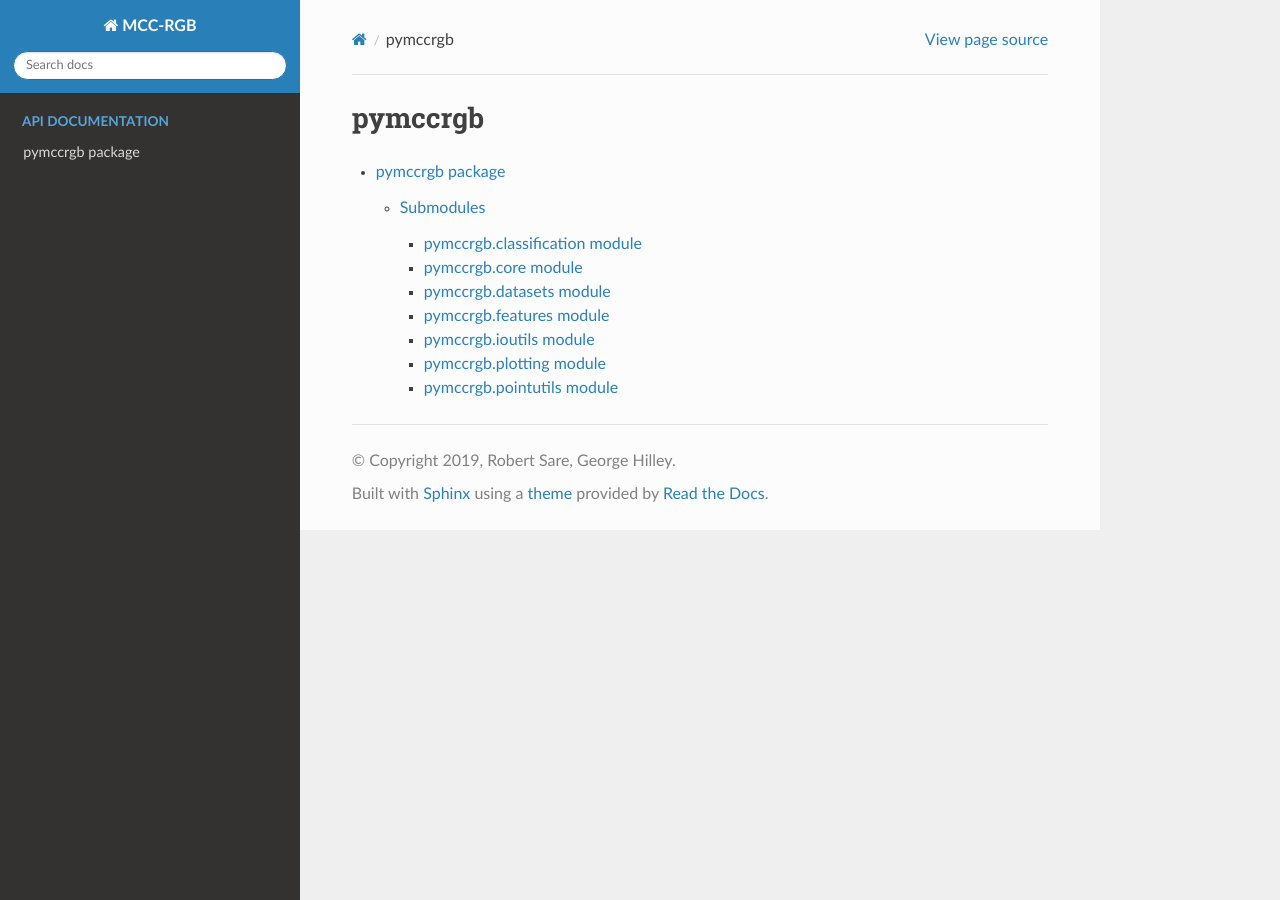
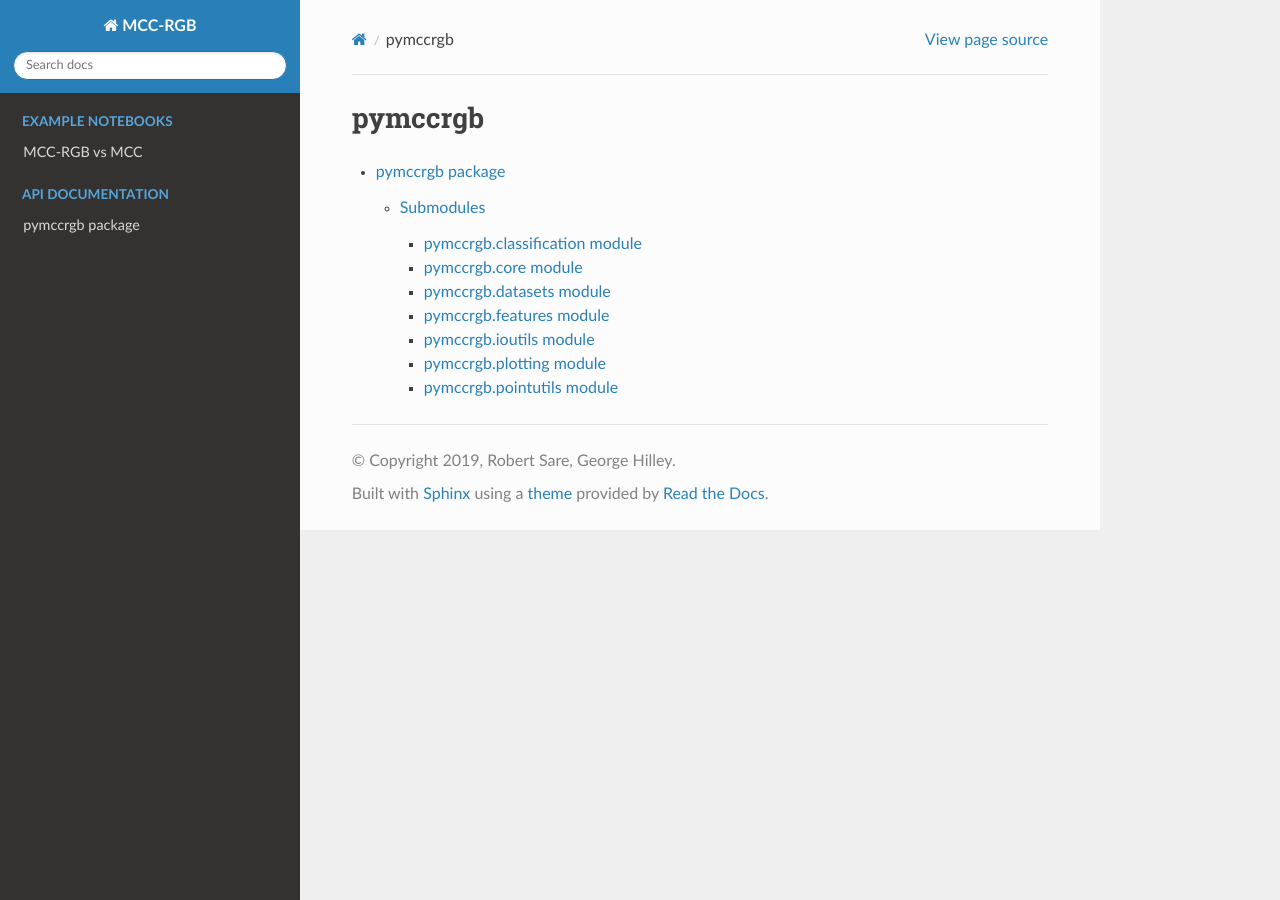
Before and after one commit to stgl/pymccrgb, a Sphinx documentation site: the page built from docs/source/modules.rst, in a window 1280 px wide. Built offline with Sphinx 7.4.7 and the Read the Docs theme 2.0.0, drawn with Linux system fonts in a browser that asks for light colours; formulas are drawn with MathJax 3; pages that are not in the unit, such as notebooks, are missing from menus; part of the change alters nothing that is shown.

```diff
--- a/docs/source/conf.py
+++ b/docs/source/conf.py
@@ -14,21 +14,23 @@
 #
 import os
 import sys
-sys.path.insert(0, os.path.abspath('../..'))
-#sys.path.insert(0, os.path.abspath('../../pymccrgb'))
-sys.path.insert(0, '/home/rmsare/.local/lib/python3.7/site-packages')
+
+sys.path.insert(0, os.path.abspath(".."))
+sys.path.insert(0, os.path.abspath("../.."))
+# sys.path.insert(0, os.path.abspath('../../pymccrgb'))
+sys.path.insert(0, "/home/rmsare/.local/lib/python3.7/site-packages")
 
 
 # -- Project information -----------------------------------------------------
 
-project = u'MCC-RGB'
-copyright = u'2019, Robert Sare, George Hilley'
-author = u'Robert Sare, George Hilley'
+project = u"MCC-RGB"
+copyright = u"2019, Robert Sare, George Hilley"
+author = u"Robert Sare, George Hilley"
 
 # The short X.Y version
-version = u''
+version = u""
 # The full version, including alpha/beta/rc tags
-release = u'0.1.0'
+release = u"0.1.0"
 
 
 # -- General configuration ---------------------------------------------------
@@ -41,65 +43,82 @@ release = u'0.1.0'
 # extensions coming with Sphinx (named 'sphinx.ext.*') or your custom
 # ones.
 extensions = [
-    'sphinx.ext.autodoc',
-    'sphinx.ext.coverage',
-    'sphinx.ext.imgmath',
-    'sphinx.ext.viewcode',
-    #'nbsphinx',
-    'numpydoc',
-    'IPython.sphinxext.ipython_console_highlighting'
+    "sphinx.ext.autodoc",
+    "sphinx.ext.coverage",
+    "sphinx.ext.imgmath",
+    "sphinx.ext.viewcode",
+    "nbsphinx",
+    "numpydoc",
+    "IPython.sphinxext.ipython_console_highlighting",
 ]
-exclude_patterns = ['_build', '**.ipynb_checkpoints']
+exclude_patterns = ["_build", "**.ipynb_checkpoints"]
 nbsphinx_timeout = -1
 
 # Build API docs
 def run_apidoc(_):
-    ignore_paths = [
-        os.path.join('../..', 'pymccrgb', 'tests/*'),
-    ]
+    ignore_paths = [os.path.join("../..", "pymccrgb", "tests/*")]
     argv = [
         "-f",
         "-e",
         "-M",
-        "-o", ".",
+        "-o",
+        ".",
         os.path.join("../..", "pymccrgb"),
     ] + ignore_paths
     try:
         # Sphinx 1.7+
         from sphinx.ext import apidoc
+
         apidoc.main(argv)
     except ImportError:
         # Sphinx 1.6 (and earlier)
         from sphinx import apidoc
+
         argv.insert(0, apidoc.__file__)
         apidoc.main(argv)
 
+
 def setup(app):
-	app.connect('builder-inited', run_apidoc)
+    app.connect("builder-inited", run_apidoc)
+
 
 # Mock imports
 import sys
 from unittest.mock import MagicMock
+
 
 class Mock(MagicMock):
     @classmethod
     def __getattr__(cls, name):
         return MagicMock()
 
-MOCK_MODULES = ['matplotlib', 'matplotlib.pyplot', 'numpy', 'fiona', 'rasterio', 'skimage', 'sklearn', 'mpl_toolkits', 'scipy', 'skimage.color', 'sklearn.kernel_approximation']
+
+MOCK_MODULES = [
+    "matplotlib",
+    "matplotlib.pyplot",
+    "numpy",
+    "fiona",
+    "rasterio",
+    "skimage",
+    "sklearn",
+    "mpl_toolkits",
+    "scipy",
+    "skimage.color",
+    "sklearn.kernel_approximation",
+]
 sys.modules.update((mod_name, Mock()) for mod_name in MOCK_MODULES)
 
 # Add any paths that contain templates here, relative to this directory.
-templates_path = ['.templates']
+templates_path = [".templates"]
 
 # The suffix(es) of source filenames.
 # You can specify multiple suffix as a list of string:
 #
 # source_suffix = ['.rst', '.md']
-source_suffix = '.rst'
+source_suffix = ".rst"
 
 # The master toctree document.
-master_doc = 'index'
+master_doc = "index"
 
 # The language for content autogenerated by Sphinx. Refer to documentation
 # for a list of supported languages.
@@ -114,7 +133,7 @@ language = None
 exclude_patterns = []
 
 # The name of the Pygments (syntax highlighting) style to use.
-pygments_style = 'sphinx'
+pygments_style = "sphinx"
 
 
 # -- Options for HTML output -------------------------------------------------
@@ -122,11 +141,11 @@ pygments_style = 'sphinx'
 # The theme to use for HTML and HTML Help pages.  See the documentation for
 # a list of builtin themes.
 #
-#import alabaster
+# import alabaster
 
-#html_theme_path = [alabaster.get_path()]
-#extensions = ['alabaster']
-html_theme = 'sphinx_rtd_theme'
+# html_theme_path = [alabaster.get_path()]
+# extensions = ['alabaster']
+html_theme = "sphinx_rtd_theme"
 
 # Theme options are theme-specific and customize the look and feel of a theme
 # further.  For a list of options available for each theme, see the
@@ -137,7 +156,7 @@ html_theme = 'sphinx_rtd_theme'
 # Add any paths that contain custom static files (such as style sheets) here,
 # relative to this directory. They are copied after the builtin static files,
 # so a file named "default.css" will overwrite the builtin "default.css".
-html_static_path = ['.static']
+html_static_path = [".static"]
 
 # Custom sidebar templates, must be a dictionary that maps document names
 # to template names.
@@ -153,7 +172,7 @@ html_static_path = ['.static']
 # -- Options for HTMLHelp output ---------------------------------------------
 
 # Output file base name for HTML help builder.
-htmlhelp_basename = 'MCCRGBdoc'
+htmlhelp_basename = "MCCRGBdoc"
 
 
 # -- Options for LaTeX output ------------------------------------------------
@@ -162,15 +181,12 @@ latex_elements = {
     # The paper size ('letterpaper' or 'a4paper').
     #
     # 'papersize': 'letterpaper',
-
     # The font size ('10pt', '11pt' or '12pt').
     #
     # 'pointsize': '10pt',
-
     # Additional stuff for the LaTeX preamble.
     #
     # 'preamble': '',
-
     # Latex figure (float) alignment
     #
     # 'figure_align': 'htbp',
@@ -180,8 +196,13 @@ latex_elements = {
 # (source start file, target name, title,
 #  author, documentclass [howto, manual, or own class]).
 latex_documents = [
-    (master_doc, 'MCCRGB.tex', u'MCC RGB Documentation',
-     u'Robert Sare, George Hilley', 'manual'),
+    (
+        master_doc,
+        "MCCRGB.tex",
+        u"MCC RGB Documentation",
+        u"Robert Sare, George Hilley",
+        "manual",
+    )
 ]
 
 
@@ -189,10 +210,7 @@ latex_documents = [
 
 # One entry per manual page. List of tuples
 # (source start file, name, description, authors, manual section).
-man_pages = [
-    (master_doc, 'pymccrgb', u'MCC RGB Documentation',
-     [author], 1)
-]
+man_pages = [(master_doc, "pymccrgb", u"MCC RGB Documentation", [author], 1)]
 
 
 # -- Options for Texinfo output ----------------------------------------------
@@ -201,9 +219,15 @@ man_pages = [
 # (source start file, target name, title, author,
 #  dir menu entry, description, category)
 texinfo_documents = [
-    (master_doc, 'MCC RGB', u'MCC RGB Documentation',
-     author, 'MCC RGB', 'One line description of project.',
-     'Miscellaneous'),
+    (
+        master_doc,
+        "MCC RGB",
+        u"MCC RGB Documentation",
+        author,
+        "MCC RGB",
+        "One line description of project.",
+        "Miscellaneous",
+    )
 ]
 
 
```
